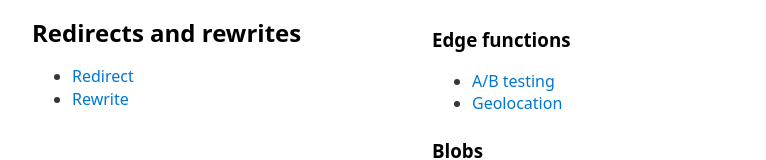
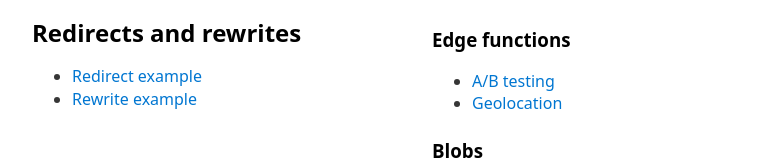
Before and after one commit to netlify/netlify-workshop, a Next.js app: page / in a window 1280 px wide. Shown: the part 293-453 px from the top of the page, without its empty margins (208-974 px from the left). Built offline with nearby package versions, Linux system fonts and the light colour scheme.

Commit message:
Better examples

```diff
--- a/src/pages/index.tsx
+++ b/src/pages/index.tsx
@@ -35,10 +35,10 @@ export default function Index() {
           <h2>Redirects and rewrites</h2>
           <ul>
             <li>
-              <Link href="/home">Redirect</Link>
+              <Link href="/redirect-example">Redirect example</Link>
             </li>
             <li>
-              <Link href="/docs">Rewrite</Link>
+              <Link href="/rewrite-example">Rewrite example</Link>
             </li>
           </ul>
         </div>
```
Also changed, not shown: 1 other file (tests, documents, lock files or other folders).
